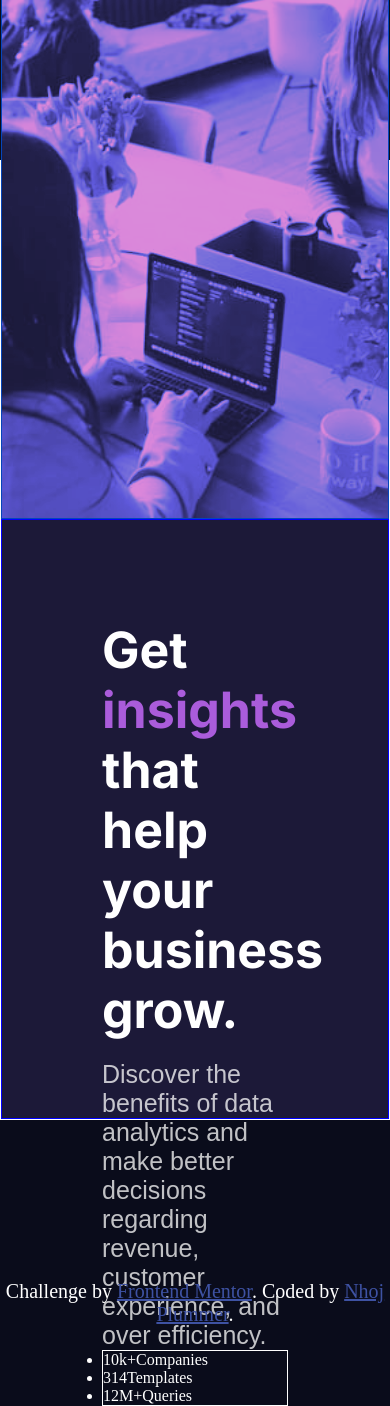
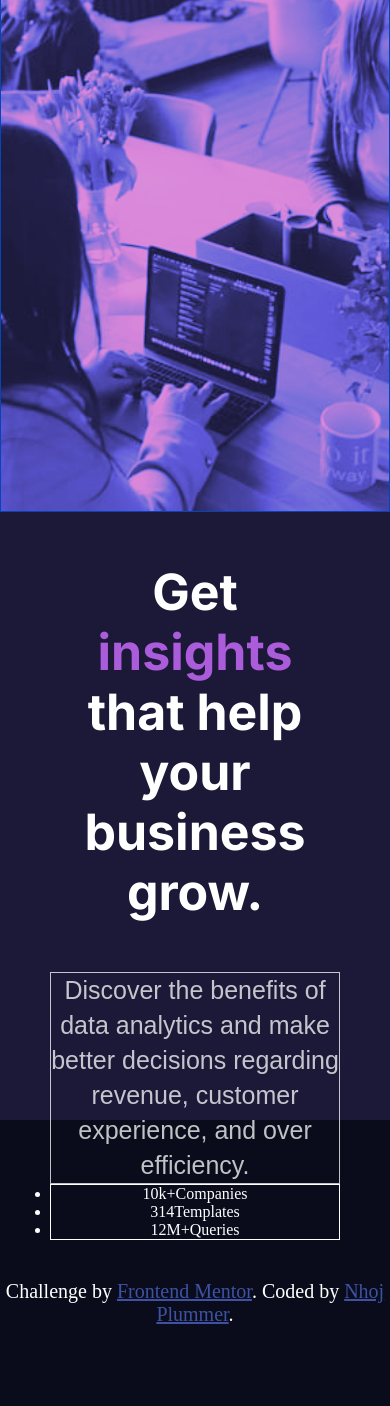
Before and after one commit to Nhoj-Plummer/stats-preview-card, a React (Create React App) app: page / in a window 390 px wide. After the commit the page ends 1326 px from the top, so only its background shows below. Built offline with nearby package versions, Linux system fonts and the light colour scheme.

Commit message:
Adding responsiveness

```diff
--- a/src/components/Info/info.css
+++ b/src/components/Info/info.css
@@ -12,18 +12,17 @@
 /* Text Container */
 .info-text-container {
   max-width: 100%;
-  padding: 100px;
-  height: 37.5rem;
+  padding: 50px;
+  height: 38rem;
   color: white;
   background-color: #1c1938;
-  border: 1px solid blue;
 }
 
 .info-text-header {
   font-family: var(--header-text);
   font-size: 50px;
   font-weight: 700;
-  margin-bottom: 20px;
+  margin-bottom: 50px;
 }
 
 .info-text-header span {
@@ -31,10 +30,13 @@
 }
 
 .info-text-description {
-  color:  hsla(0, 0%, 100%, 0.75);
+  color: hsla(0, 0%, 100%, 0.75);
+  border: 1px solid;
   font-size: 25px;
   font-weight: 400;
+  line-height: 35px;
   font-family: var(--section-text);
+  max-width: 550px;
 }
 
 .info-text_numbers-container {
@@ -42,3 +44,24 @@
 }
 
 /* Responsiveness */
+@media screen and (min-width: 901px) {
+  .info-text-container {
+    border-top-left-radius: 1.875rem;
+    border-bottom-left-radius: 1.875rem;
+  }
+
+  .info-image-container {
+    border-top-right-radius: 1.875rem;
+    border-bottom-right-radius: 1.875rem;
+  }
+}
+
+@media screen and (max-width:900px) {
+  .info-text-container {
+    text-align: center;
+  }
+
+  .info-text-description {
+    margin: auto;
+  }
+}
--- a/src/components/Section/section.css
+++ b/src/components/Section/section.css
@@ -2,7 +2,6 @@
   display: flex;
   max-width: 100rem;
   max-height: 60rem;
-  border: 1px solid white;
 }
 
 @media screen and (max-width: 900px) {
```
